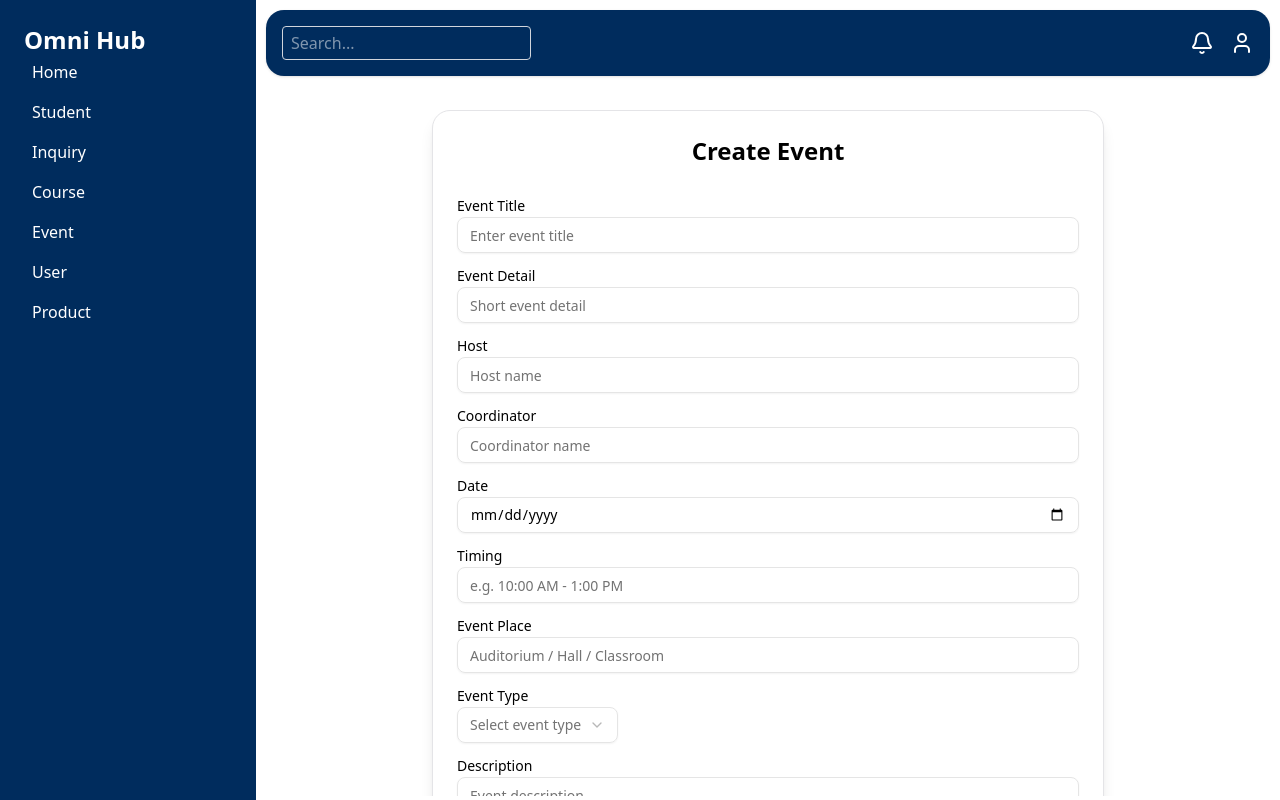
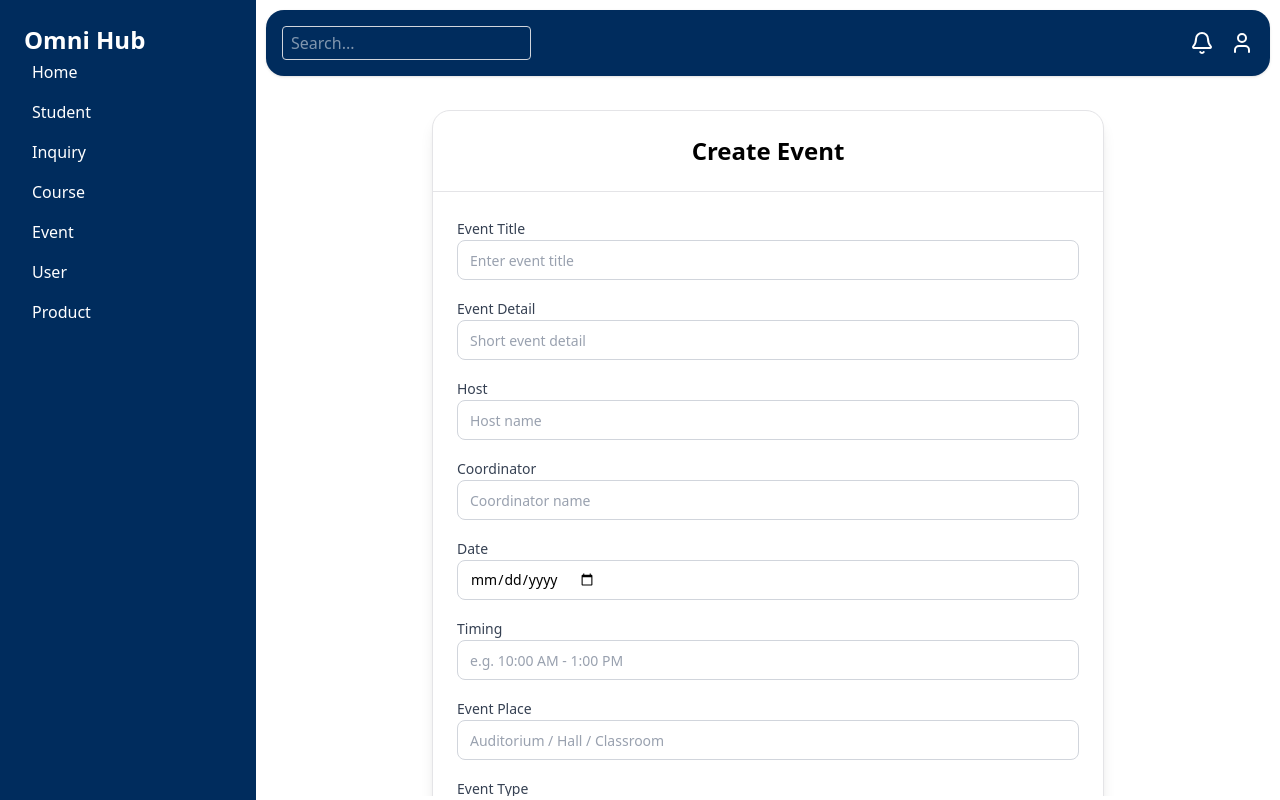
Before and after one commit to shashank-35/CampusOne, a React (Vite) app: page /event/create in a window 1280 px wide. Built offline with nearby package versions, Linux system fonts and the light colour scheme.

Commit message:
file add

```diff
--- a/src/pages/EventForm.jsx
+++ b/src/pages/EventForm.jsx
@@ -1,112 +1,169 @@
-import React from "react";
-import { Card, CardContent, CardHeader, CardTitle } from "@/components/ui/card";
-import { Input } from "@/components/ui/input";
-import { Textarea } from "@/components/ui/textarea";
-import { Button } from "@/components/ui/button";
-import { Label } from "@/components/ui/label";
-import {
-  Select,
-  SelectContent,
-  SelectItem,
-  SelectTrigger,
-  SelectValue,
-} from "@/components/ui/select";
+import React, { useState } from "react";
 
 export function EventForm() {
+  const [event, setEvent] = useState({
+    eventTitle: "",
+    eventDetail: "",
+    host: "",
+    coordinator: "",
+    date: "",
+    timing: "",
+    eventPlace: "",
+    eventType: "",
+    description: "",
+    locationLink: ""
+  });
+
+  const handleSubmit = (e) => {
+    e.preventDefault();
+    console.log(event);
+  };
+
   return (
     <div className="min-h-screen bg-white flex items-center justify-center p-6">
-      <Card className="w-full max-w-2xl bg-white text-black shadow-lg rounded-2xl border border-zinc-200">
-        <CardHeader>
-          <CardTitle className="text-2xl text-center font-semibold">
+      <div className="w-full max-w-2xl bg-white text-black shadow-lg rounded-2xl border border-zinc-200">
+        <div className="p-6 border-b border-zinc-200">
+          <h2 className="text-2xl text-center font-semibold">
             Create Event
-          </CardTitle>
-        </CardHeader>
+          </h2>
+        </div>
 
-        <CardContent className="space-y-4">
+        <form onSubmit={handleSubmit}>
+          <div className="p-6 space-y-4">
           {/* Event Title */}
           <div className="space-y-1">
-            <Label>Event Title</Label>
-            <Input placeholder="Enter event title" />
+            <label className="text-sm font-medium text-gray-700">Event Title</label>
+            <input
+              type="text"
+              value={event.eventTitle}
+              onChange={(e) => setEvent({ ...event, eventTitle: e.target.value })}
+              placeholder="Enter event title"
+              className="flex h-10 w-full rounded-md border border-gray-300 bg-white px-3 py-2 text-sm placeholder:text-gray-400 focus:outline-none focus:ring-2 focus:ring-zinc-500 focus:border-zinc-500"
+            />
           </div>
 
           {/* Event Detail */}
           <div className="space-y-1">
-            <Label>Event Detail</Label>
-            <Input placeholder="Short event detail" />
+            <label className="text-sm font-medium text-gray-700">Event Detail</label>
+            <input
+              type="text"
+              value={event.eventDetail}
+              onChange={(e) => setEvent({ ...event, eventDetail: e.target.value })}
+              placeholder="Short event detail"
+              className="flex h-10 w-full rounded-md border border-gray-300 bg-white px-3 py-2 text-sm placeholder:text-gray-400 focus:outline-none focus:ring-2 focus:ring-zinc-500 focus:border-zinc-500"
+            />
           </div>
 
           {/* Host */}
           <div className="space-y-1">
-            <Label>Host</Label>
-            <Input placeholder="Host name" />
+            <label className="text-sm font-medium text-gray-700">Host</label>
+            <input
+              type="text"
+              value={event.host}
+              onChange={(e) => setEvent({ ...event, host: e.target.value })}
+              placeholder="Host name"
+              className="flex h-10 w-full rounded-md border border-gray-300 bg-white px-3 py-2 text-sm placeholder:text-gray-400 focus:outline-none focus:ring-2 focus:ring-zinc-500 focus:border-zinc-500"
+            />
           </div>
 
           {/* Coordinator */}
           <div className="space-y-1">
-            <Label>Coordinator</Label>
-            <Input placeholder="Coordinator name" />
+            <label className="text-sm font-medium text-gray-700">Coordinator</label>
+            <input
+              type="text"
+              value={event.coordinator}
+              onChange={(e) => setEvent({ ...event, coordinator: e.target.value })}
+              placeholder="Coordinator name"
+              className="flex h-10 w-full rounded-md border border-gray-300 bg-white px-3 py-2 text-sm placeholder:text-gray-400 focus:outline-none focus:ring-2 focus:ring-zinc-500 focus:border-zinc-500"
+            />
           </div>
 
           {/* Date */}
           <div className="space-y-1">
-            <Label>Date</Label>
-            <Input type="date" />
+            <label className="text-sm font-medium text-gray-700">Date</label>
+            <input
+              type="date"
+              value={event.date}
+              onChange={(e) => setEvent({ ...event, date: e.target.value })}
+              className="flex h-10 w-full rounded-md border border-gray-300 bg-white px-3 py-2 text-sm focus:outline-none focus:ring-2 focus:ring-zinc-500 focus:border-zinc-500"
+            />
           </div>
 
           {/* Timing */}
           <div className="space-y-1">
-            <Label>Timing</Label>
-            <Input placeholder="e.g. 10:00 AM - 1:00 PM" />
+            <label className="text-sm font-medium text-gray-700">Timing</label>
+            <input
+              type="text"
+              value={event.timing}
+              onChange={(e) => setEvent({ ...event, timing: e.target.value })}
+              placeholder="e.g. 10:00 AM - 1:00 PM"
+              className="flex h-10 w-full rounded-md border border-gray-300 bg-white px-3 py-2 text-sm placeholder:text-gray-400 focus:outline-none focus:ring-2 focus:ring-zinc-500 focus:border-zinc-500"
+            />
           </div>
 
           {/* Event Place */}
           <div className="space-y-1">
-            <Label>Event Place</Label>
-            <Input placeholder="Auditorium / Hall / Classroom" />
+            <label className="text-sm font-medium text-gray-700">Event Place</label>
+            <input
+              type="text"
+              value={event.eventPlace}
+              onChange={(e) => setEvent({ ...event, eventPlace: e.target.value })}
+              placeholder="Auditorium / Hall / Classroom"
+              className="flex h-10 w-full rounded-md border border-gray-300 bg-white px-3 py-2 text-sm placeholder:text-gray-400 focus:outline-none focus:ring-2 focus:ring-zinc-500 focus:border-zinc-500"
+            />
           </div>
 
           {/* Event Type */}
           <div className="space-y-1">
-            <Label>Event Type</Label>
-            <Select>
-              <SelectTrigger>
-                <SelectValue placeholder="Select event type" />
-              </SelectTrigger>
-              <SelectContent>
-                <SelectItem value="seminar">Seminar</SelectItem>
-                <SelectItem value="workshop">Workshop</SelectItem>
-                <SelectItem value="webinar">Webinar</SelectItem>
-                <SelectItem value="cultural">Cultural</SelectItem>
-                <SelectItem value="sports">Sports</SelectItem>
-              </SelectContent>
-            </Select>
+            <label className="text-sm font-medium text-gray-700">Event Type</label>
+            <select
+              value={event.eventType}
+              onChange={(e) => setEvent({ ...event, eventType: e.target.value })}
+              className="flex h-10 w-full rounded-md border border-gray-300 bg-white px-3 py-2 text-sm focus:outline-none focus:ring-2 focus:ring-zinc-500 focus:border-zinc-500"
+            >
+              <option value="">Select event type</option>
+              <option value="seminar">Seminar</option>
+              <option value="workshop">Workshop</option>
+              <option value="webinar">Webinar</option>
+              <option value="cultural">Cultural</option>
+              <option value="sports">Sports</option>
+            </select>
           </div>
 
           {/* Description */}
           <div className="space-y-1">
-            <Label>Description</Label>
-            <Textarea placeholder="Event description" />
+            <label className="text-sm font-medium text-gray-700">Description</label>
+            <textarea
+              value={event.description}
+              onChange={(e) => setEvent({ ...event, description: e.target.value })}
+              placeholder="Event description"
+              rows="4"
+              className="flex min-h-[80px] w-full rounded-md border border-gray-300 bg-white px-3 py-2 text-sm placeholder:text-gray-400 focus:outline-none focus:ring-2 focus:ring-zinc-500 focus:border-zinc-500 resize-none"
+            />
           </div>
 
           {/* Location Link */}
           <div className="space-y-1">
-            <Label>Location Link</Label>
-            <Input placeholder="Google Maps link" />
+            <label className="text-sm font-medium text-gray-700">Location Link</label>
+            <input
+              type="text"
+              value={event.locationLink}
+              onChange={(e) => setEvent({ ...event, locationLink: e.target.value })}
+              placeholder="Google Maps link"
+              className="flex h-10 w-full rounded-md border border-gray-300 bg-white px-3 py-2 text-sm placeholder:text-gray-400 focus:outline-none focus:ring-2 focus:ring-zinc-500 focus:border-zinc-500"
+            />
           </div>
 
           {/* Submit Button */}
-          <Button
-            className="
-              w-full mt-4
-              bg-black text-white
-              transition-all duration-300
-              hover:bg-zinc-700 hover:shadow-lg
-            "
+          <button
+            type="submit"
+            className="w-full mt-4 bg-black text-white transition-all duration-300 hover:bg-zinc-700 hover:shadow-lg h-10 px-4 py-2 rounded-md text-sm font-medium focus:outline-none focus:ring-2 focus:ring-zinc-500 focus:ring-offset-2"
           >
             Submit Event
-          </Button>
-        </CardContent>
-      </Card>
+          </button>
+        </div>
+        </form>
+      </div>
     </div>
   );
 }
--- a/src/router/Router.jsx
+++ b/src/router/Router.jsx
@@ -16,6 +16,7 @@ import { Routes, Route } from "react-router";
 import Layout from "@/Layout/Layout";
 import UserList from "@/pages/UserList";
 import { CourseForm } from "@/pages/CourseForm";
+import { NotFound } from "@/pages/404NotFound";
 
 export default function Router() {
   return (
@@ -39,6 +40,7 @@ export default function Router() {
         <Route path="/product" element={<ProductForm />} />
         <Route path="/todo" element={<Todo />} />
         <Route path="/todoList" element={<TodoList />} />
+        <Route path="*"  element={<NotFound/>}/>
       </Routes>
     </Layout>
   );
```
